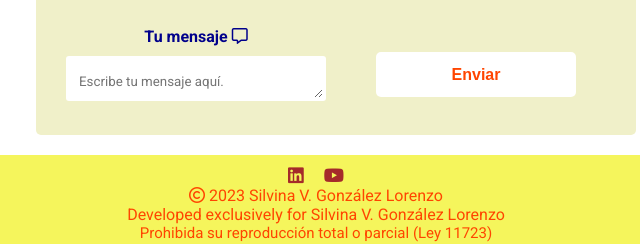
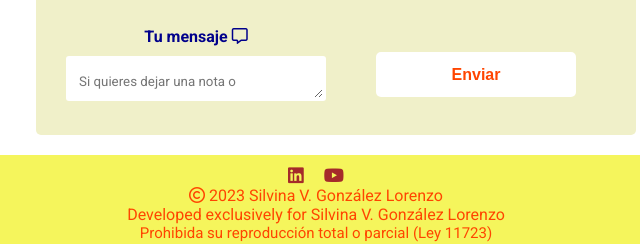
Before and after one commit to silvinavgonzalezlorenzo/Grupo_16_SilvinaVGonzalezLorenzo, a plain HTML site: page pages/contact.html in a window 1280 px wide. Shown: the part 751-995 px from the top of the page, 304-944 px from the left. Drawn offline with Linux system fonts and the light colour scheme.

Commit message:
detalles en mensajes al usuario

```diff
--- a/pages/contact.html
+++ b/pages/contact.html
@@ -206,7 +206,7 @@
                   class="formulario__input"
                   id="mensaje"
                   name="mensaje"
-                  placeholder="Escribe tu mensaje aquí."
+                  placeholder="Si quieres dejar una nota o sugerencia, hazlo aquí."
                 ></textarea>
                 <!--Validación: error-->
                 <i class="formulario__validacion-estado"></i>
```
